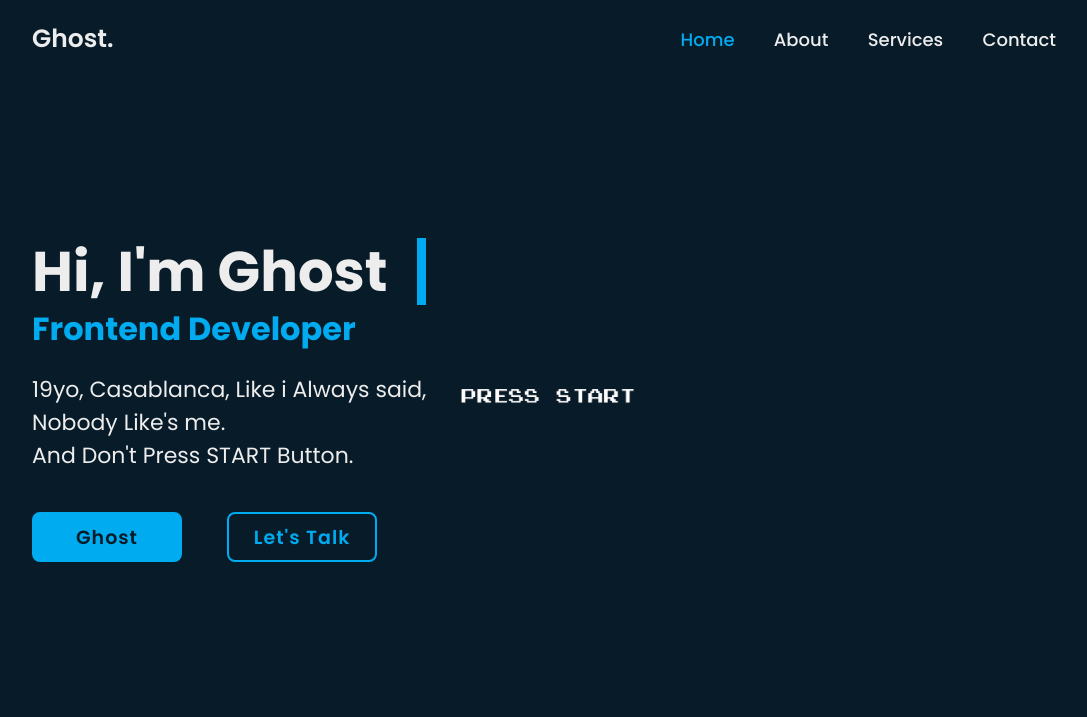
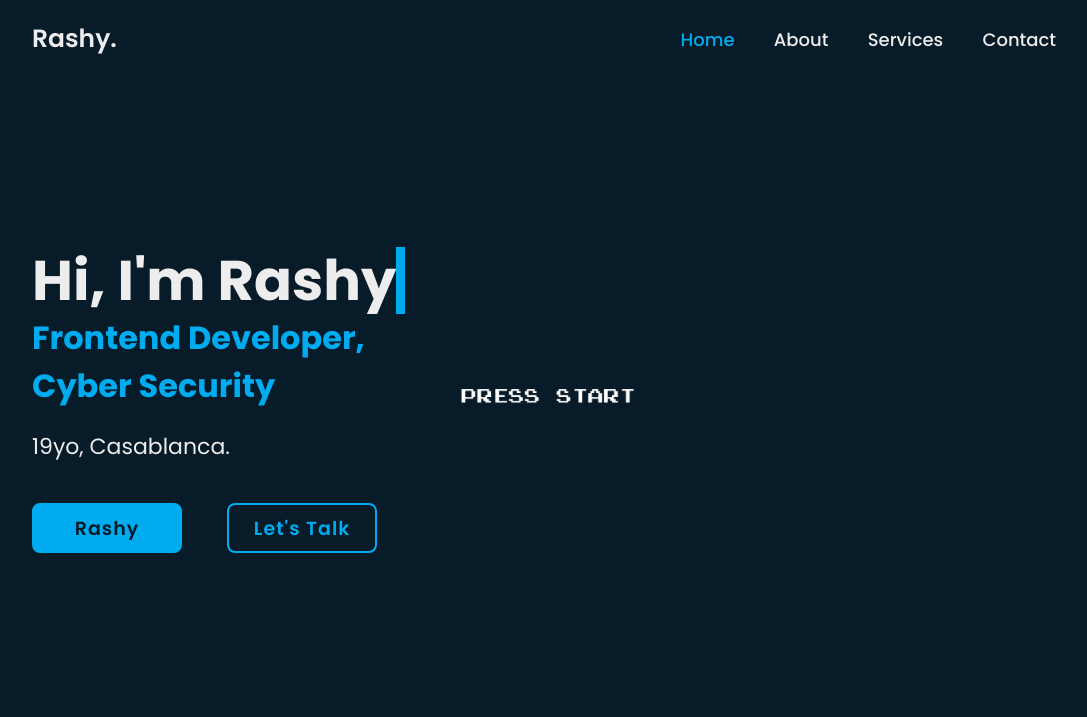
Before and after one commit to skrtpy/ghost-web, a plain HTML site: page index.html in a window 1280 px wide. Shown: the top 717 px of the page, without its empty margins (96-1183 px from the left). Drawn offline with nearby package versions, Linux system fonts and the light colour scheme.

Commit message:
Update index.html

```diff
--- a/index.html
+++ b/index.html
@@ -3,14 +3,14 @@
 <head>
     <meta charset="UTF-8">
     <meta name="viewport" content="width=device-width, initial-scale=1.0">
-    <title>Ghost</title>
+    <title>Rashy</title>
     <link rel="stylesheet" href="style.css">
     <link href='https://unpkg.com/boxicons@2.1.4/css/boxicons.min.css' rel='stylesheet'>
 
 </head>
 <body>
     <header class="header">
-        <a href="#" class="logo">Ghost.</a>
+        <a href="#" class="logo">Rashy.</a>
 
         <nav class="navbar">
             <a href="#" class="active">Home</a>
@@ -25,15 +25,14 @@
     <section class="home">
 
         <div class="home-content">
-            <h1>Hi, I'm Ghost</h1>
+            <h1>Hi, I'm Rashy</h1>
 
-            <h3>Frontend Developer</h3>
-            <p>19yo, Casablanca, Like i Always said, <br>
-                Nobody Like's me. <br>
-                And Don't Press START Button.
-            </p>
+            <h3>Frontend Developer, </br>
+            Cyber Security</h3>
+            <p>19yo, Casablanca.</p>
+
             <div class="btn-box">
-                <a href="#">Ghost</a>
+                <a href="#">Rashy</a>
                 <a href="https://www.instagram.com/krt.sfyann/">Let's Talk</a>
             </div>
         </div>
```
